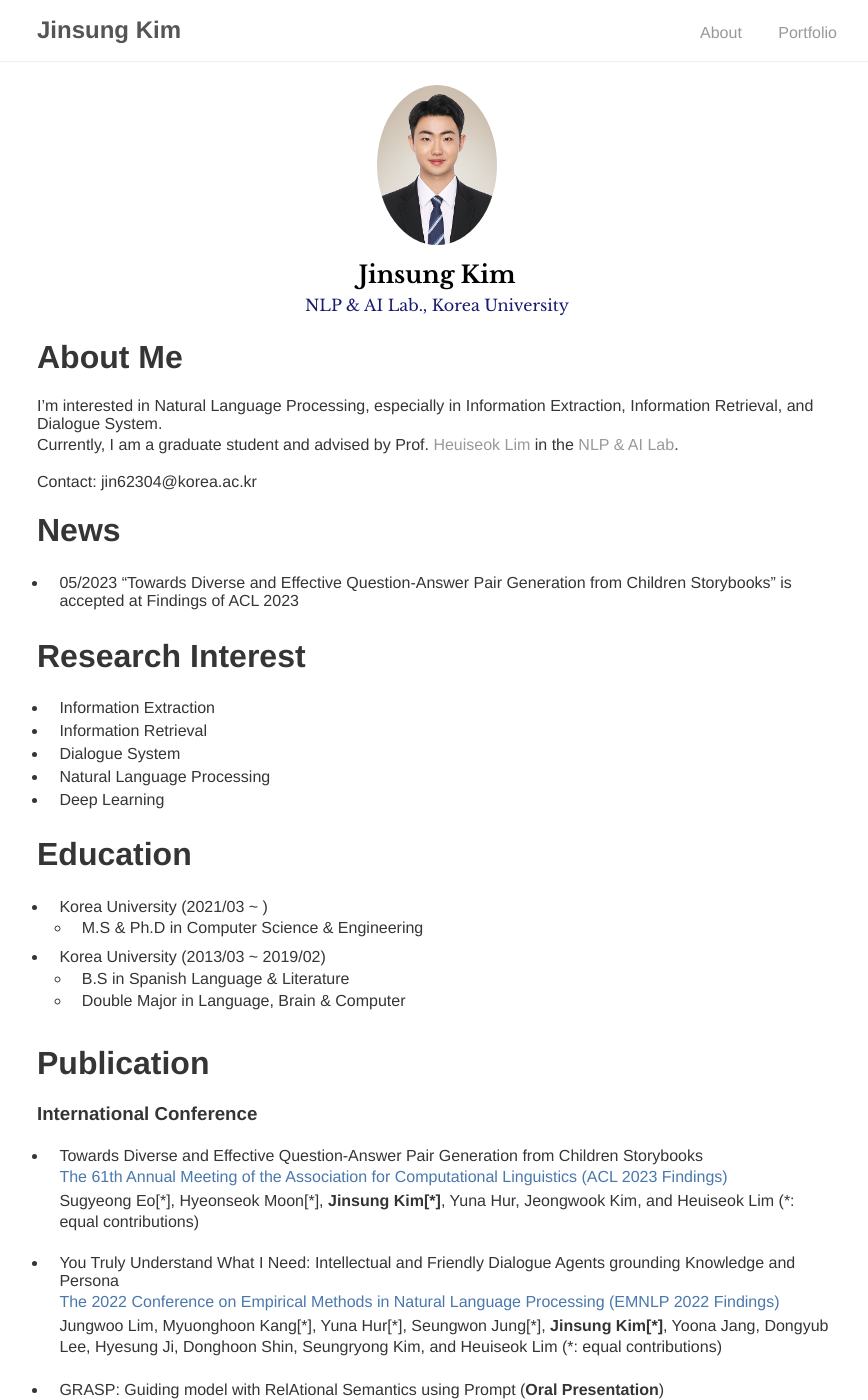
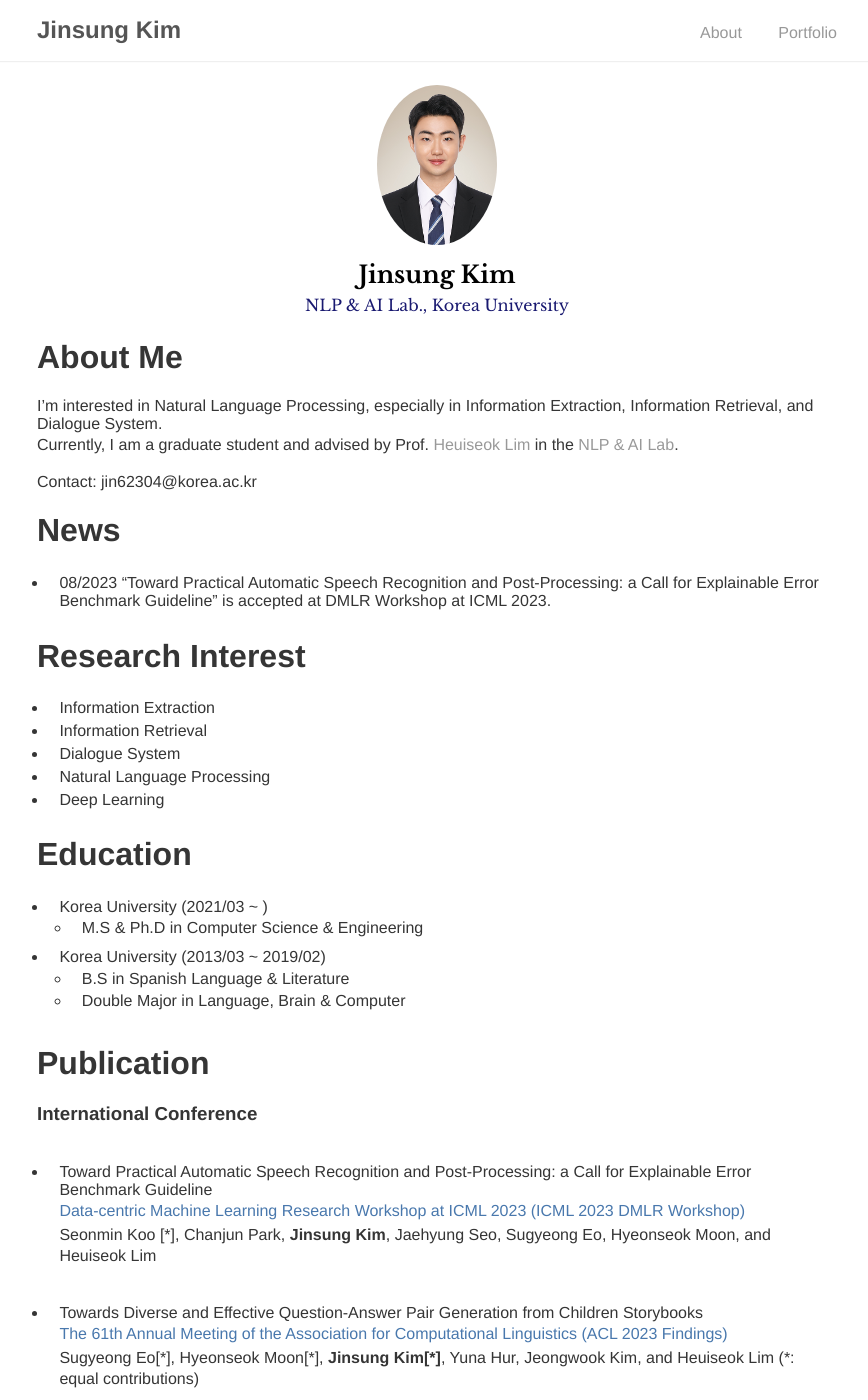
Before and after one commit to jin62304/jin62304.github.io, a Jekyll site: the page built from index.md, in a window 1280 px wide and 1400 px high. Shown: the whole window, without its empty margins (203-1071 px from the left). Built offline with Jekyll 4.4.1, drawn with Linux system fonts in a browser that asks for light colours.

Commit message:
updated 0818

```diff
--- a/index.md
+++ b/index.md
@@ -9,7 +9,7 @@ Contact: jin62304@korea.ac.kr
 <br/>
 
 # News
-* 05/2023 "Towards Diverse and Effective Question-Answer Pair Generation from Children Storybooks" is accepted at Findings of ACL 2023
+* 08/2023 "Toward Practical Automatic Speech Recognition and Post-Processing: a Call for Explainable Error Benchmark Guideline" is accepted at DMLR Workshop at ICML 2023.
 
 # Research Interest
 * Information Extraction
@@ -31,6 +31,12 @@ Contact: jin62304@korea.ac.kr
 # Publication
 
 ### International Conference
+* Toward Practical Automatic Speech Recognition and Post-Processing: a Call for Explainable Error Benchmark Guideline <br/>
+<span style="color:rgb(73, 120, 173)"> Data-centric Machine Learning Research Workshop at ICML 2023
+ (ICML 2023 DMLR Workshop) </span> <br/>
+Seonmin Koo [\*], Chanjun Park, **Jinsung Kim**, Jaehyung Seo, Sugyeong Eo, Hyeonseok Moon, and Heuiseok Lim
+<br/>
+
 * Towards Diverse and Effective Question-Answer Pair Generation from Children Storybooks <br/>
 <span style="color:rgb(73, 120, 173)"> The 61th Annual Meeting of the Association for Computational Linguistics (ACL 2023 Findings) </span> <br/>
 Sugyeong Eo[\*], Hyeonseok Moon[\*], **Jinsung Kim[\*]**, Yuna Hur, Jeongwook Kim, and Heuiseok Lim (*: equal contributions)
```
